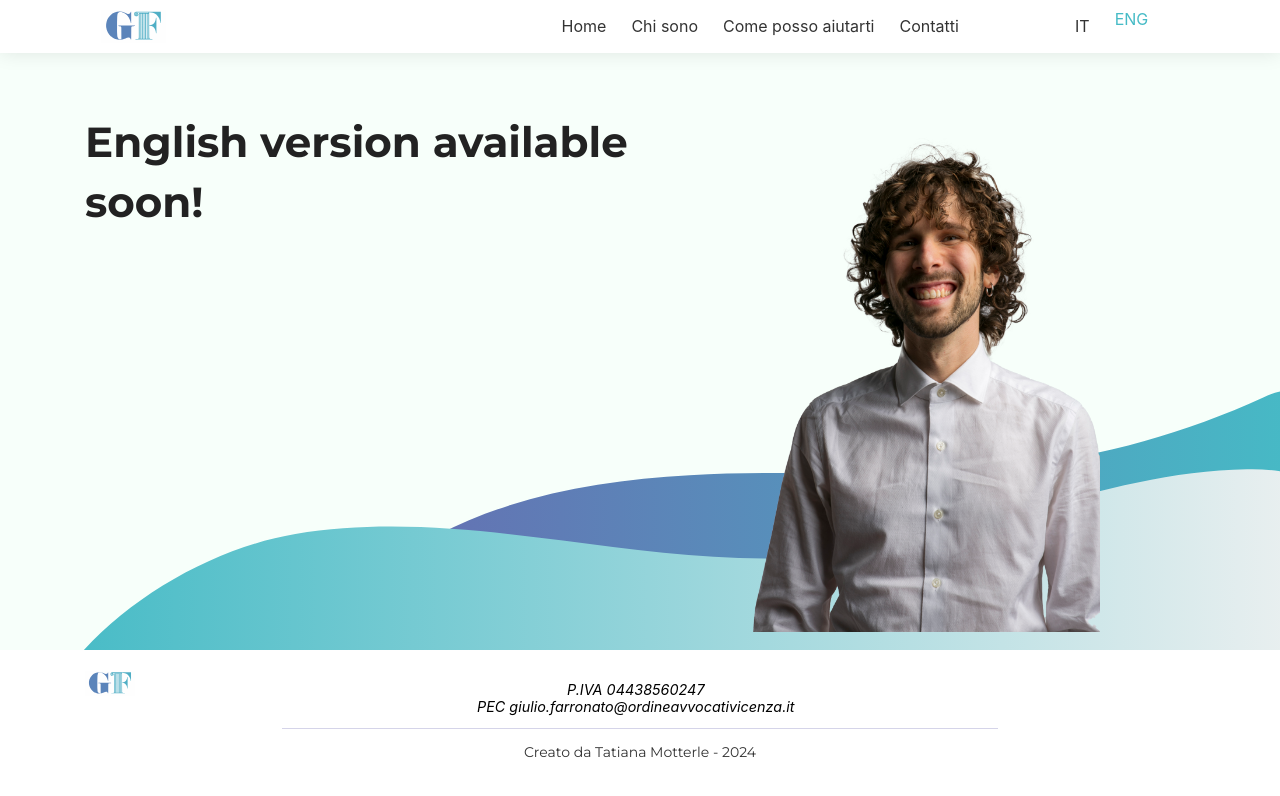
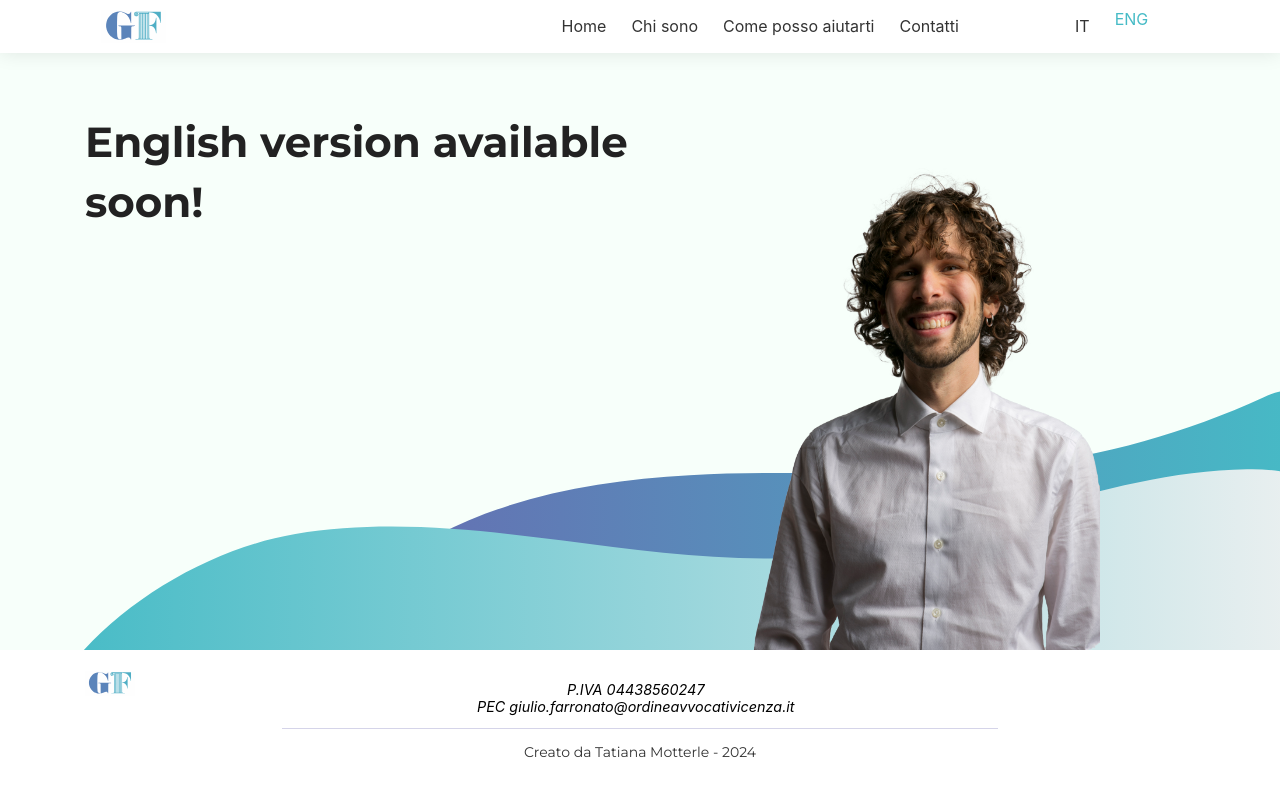
Before and after one commit to tatimutter/giulio-farronato, a React (Create React App) app: page /eng in a window 1280 px wide. Shown: the top 796 px of the page. Built offline with nearby package versions, Linux system fonts and the light colour scheme.

Commit message:
migliorata posizione foto in Hero

```diff
--- a/package.json
+++ b/package.json
@@ -8,13 +8,13 @@
     "@testing-library/jest-dom": "^5.17.0",
     "@testing-library/react": "^13.4.0",
     "@testing-library/user-event": "^13.5.0",
-    "react": "^18.2.0",
+    "react": "^18.3.1",
     "react-cookie": "^7.1.4",
     "react-cookie-consent": "^9.0.0",
-    "react-dom": "^18.2.0",
+    "react-dom": "^18.3.1",
     "react-modal": "^3.16.1",
     "react-router-dom": "^6.16.0",
-    "react-scripts": "5.0.1",
+    "react-scripts": "^0.0.0",
     "reactstrap": "^9.2.2",
     "web-vitals": "^2.1.4"
   },
--- a/src/Components/Hero.jsx
+++ b/src/Components/Hero.jsx
@@ -44,7 +44,7 @@ function Hero({
 
       <div className="intro-img" >
         <img className='img-fluid'alt={altPic}
-        style={{width:'350px', height:'500px', position:'relative', marginBottom:'-410px'}}
+        style={{width:'350px', height:'500px', position:'relative', marginBottom:'-470px'}}
         src="../avv-giulio-farronato.png"/>
         </div>
         </div>
```
Also changed, not shown: 1 other file (tests, documents, lock files or other folders).
